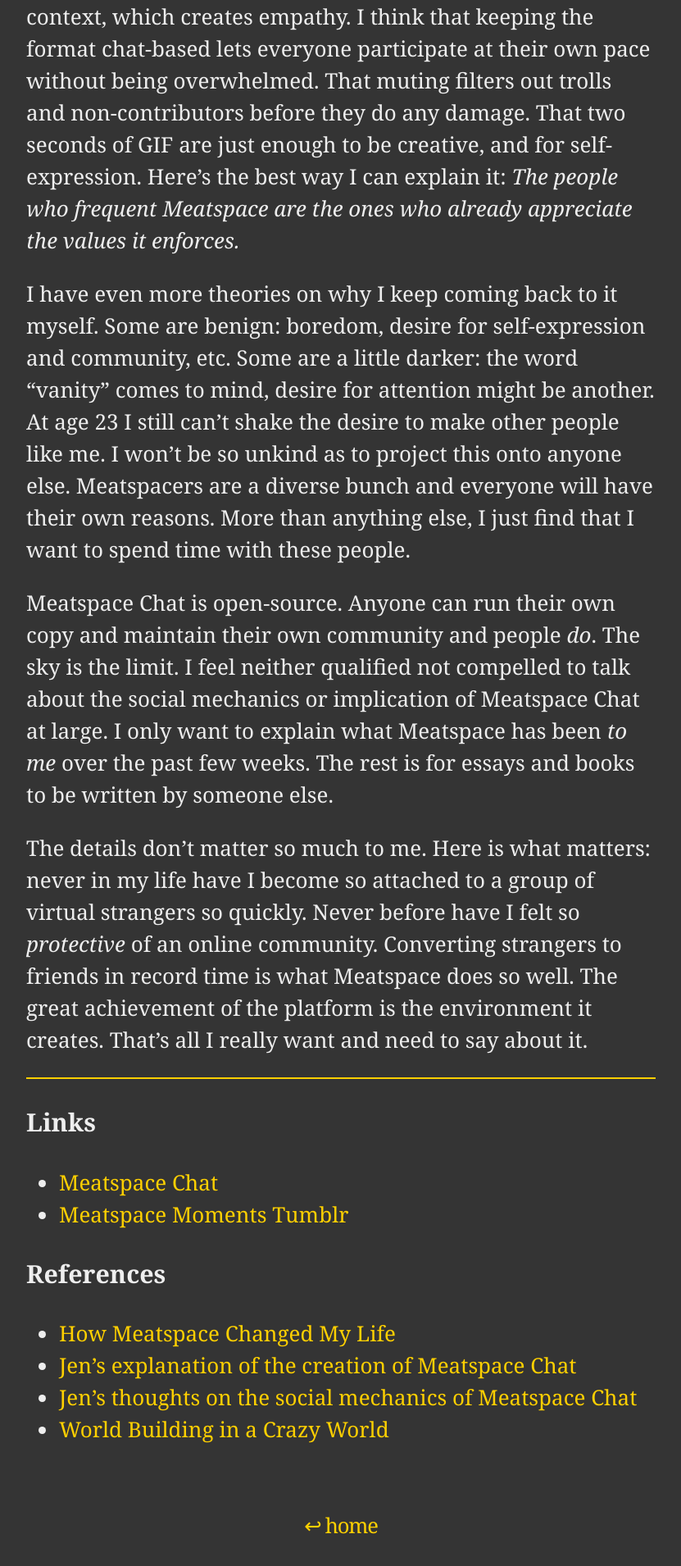
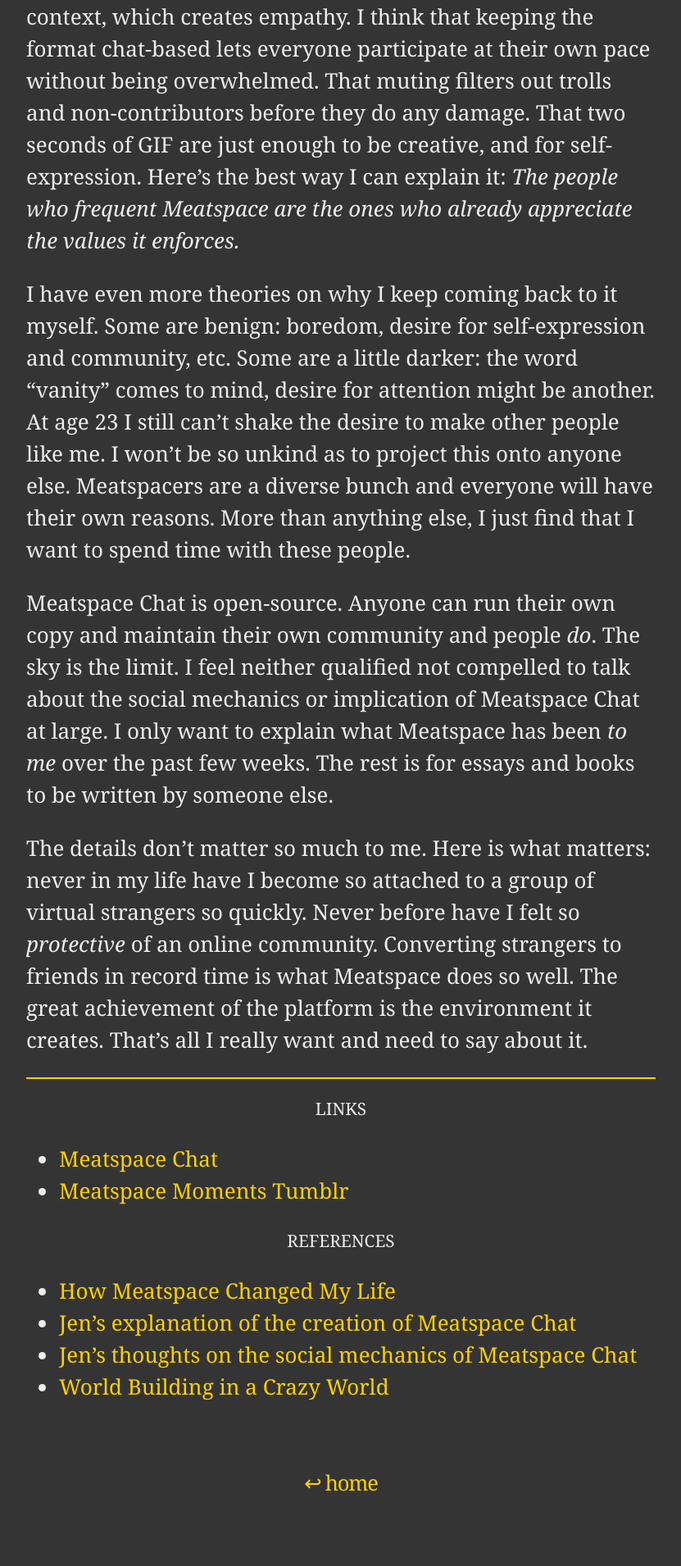
Before and after one commit to gggritso/site, a Jekyll site: the page built from _posts/2014-03-02-on-meatspace.md, in a window 1280 px wide. Shown: the part 3566-5476 px from the top of the page at 82% size, without its empty margins (224-1055 px from the left). Built offline with Jekyll 4.4.1, drawn with Linux system fonts in a browser that asks for light colours; after the commit the page ends 5424 px from its top, so only the background shows below that.

Commit message:
Amend h3 styling.

```diff
--- a/_sass/article.scss
+++ b/_sass/article.scss
@@ -53,6 +53,15 @@
 
   }
 
+  > h3 {
+    font-size: 0.8em;
+
+    text-transform: uppercase;
+
+    font-weight: 300;
+    text-align: center;
+  }
+
 }
 
 .post-header,
```
